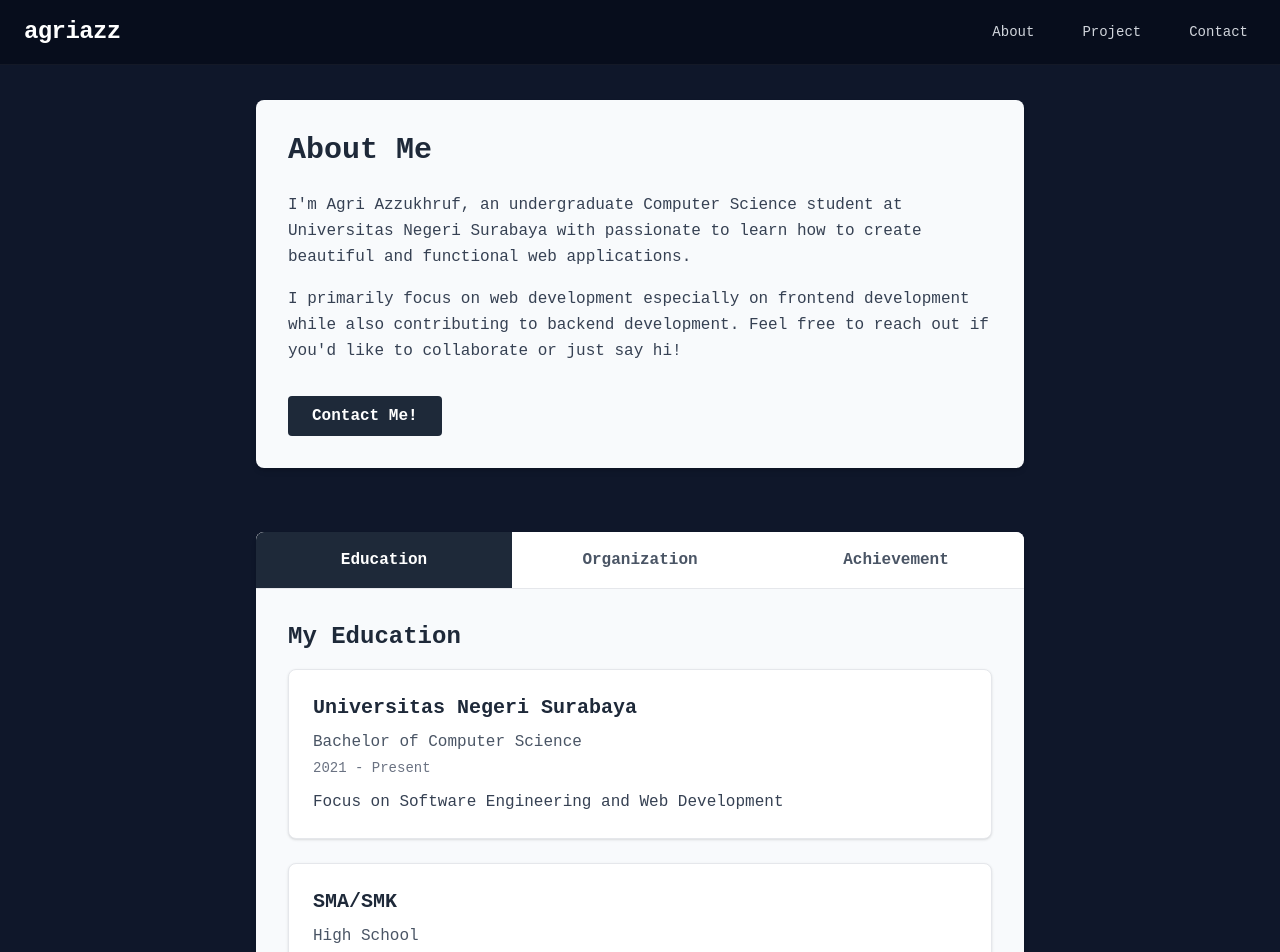
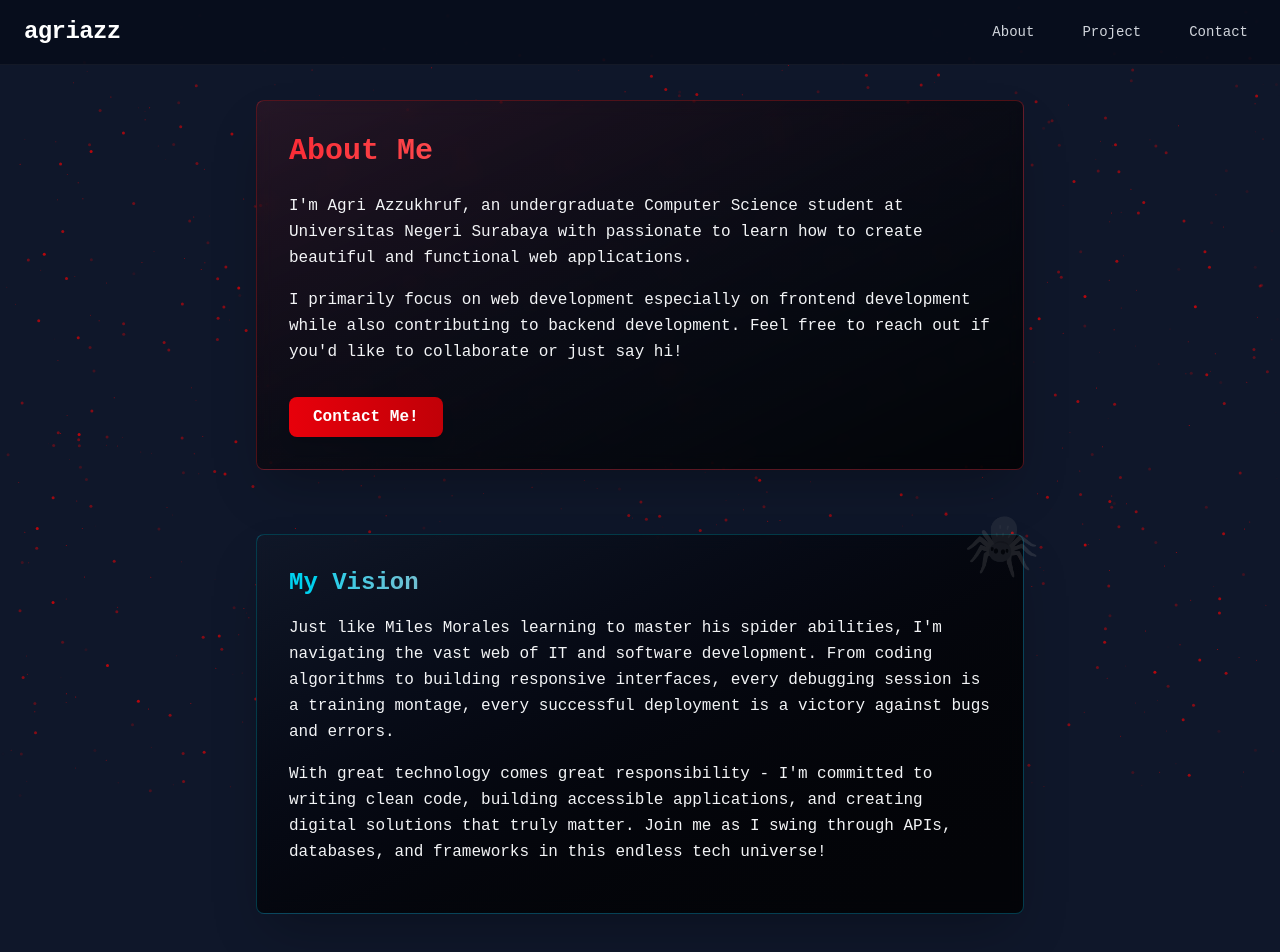
Before and after one commit to halcyonoidd/GriazZ, a SvelteKit app: page /about in a window 1280 px wide. Shown: the top 952 px of the page. Built offline with nearby package versions, Linux system fonts and the light colour scheme.

Commit message:
(update about page and bg)

```diff
--- a/src/lib/assets/JSON/education.json
+++ b/src/lib/assets/JSON/education.json
@@ -2,13 +2,19 @@
     {
         "institution": "Universitas Negeri Surabaya",
         "degree": "Bachelor of Computer Science",
-        "period": "2021 - Present",
-        "description": "Focus on Software Engineering and Web Development"
+        "period": "2024 - Present",
+        "description": "Focusing on software development, data structures, algorithms, and programming through academic projects."
     },
     {
-        "institution": "SMA/SMK",
-        "degree": "High School",
+        "institution": "SMA Negeri 6 Tangerang",
+        "degree": "High School (Science Major)",
+        "period": "2021 - 2024",
+        "description": "High school graduate with a Science (MIPA) background, building a strong foundation in mathematics and logical thinking."
+    },
+    {
+        "institution": "Pesantren Tahfidz Daarul Qur'an",
+        "degree": "Junior High School",
         "period": "2018 - 2021",
-        "description": "Science/Technology Major"
+        "description": "Junior high school graduate from a Tahfidz Islamic boarding school with strong discipline and structured thinking."
     }
 ]
--- a/src/lib/assets/JSON/organization.json
+++ b/src/lib/assets/JSON/organization.json
@@ -1,14 +1,14 @@
 [
     {
-        "name": "Computer Science Student Association",
-        "role": "Member",
-        "period": "2021 - Present",
-        "description": "Participated in various tech events and workshops"
+        "name": "AIESEC - Surabaya",
+        "role": "Talent Member",
+        "period": "2024 - 2025",
+        "description": "Participating in global youth leadership development programs and international internships."
     },
     {
-        "name": "Web Development Community",
-        "role": "Active Member",
-        "period": "2022 - Present",
-        "description": "Collaborative learning and project development"
+        "name": "Scouting Organization - SMA Negeri 6 Tangerang",
+        "role": "Vice President",
+        "period": "2023 - 2024",
+        "description": "Led activities and managed events for the school's scouting organization"
     }
 ]
--- /dev/null
+++ b/src/lib/assets/components/Particles.svelte
@@ -0,0 +1,206 @@
+<script lang="ts">
+  import { onMount } from "svelte";
+
+  export let className: string = "";
+  export let quantity: number = 100;
+  export let staticity: number = 50;
+  export let ease: number = 50;
+  export let size: number = 0.4;
+  export let refresh: boolean = true;
+  export let color: string = "#ffffff";
+  export let vx: number = 0;
+  export let vy: number = 0;
+
+  let canvasRef: HTMLCanvasElement;
+  let canvasContainerRef: HTMLDivElement;
+  let context: CanvasRenderingContext2D | null = null;
+  let circles: any[] = [];
+  let mouse = { x: 0, y: 0 };
+  let canvasSize = { w: 0, h: 0 };
+  const dpr = typeof window !== "undefined" ? window.devicePixelRatio : 1;
+
+  function hexToRgb(hex: string): number[] {
+    hex = hex.replace("#", "");
+
+    if (hex.length === 3) {
+      hex = hex
+        .split("")
+        .map((char) => char + char)
+        .join("");
+    }
+
+    const hexInt = parseInt(hex, 16);
+    const red = (hexInt >> 16) & 255;
+    const green = (hexInt >> 8) & 255;
+    const blue = hexInt & 255;
+    return [red, green, blue];
+  }
+
+  const rgb = hexToRgb(color);
+
+  function circleParams() {
+    const x = Math.floor(Math.random() * canvasSize.w);
+    const y = Math.floor(Math.random() * canvasSize.h);
+    const translateX = 0;
+    const translateY = 0;
+    const pSize = Math.floor(Math.random() * 2) + size;
+    const alpha = 0;
+    const targetAlpha = parseFloat((Math.random() * 0.6 + 0.1).toFixed(1));
+    const dx = (Math.random() - 0.5) * 0.1;
+    const dy = (Math.random() - 0.5) * 0.1;
+    const magnetism = 0.1 + Math.random() * 4;
+    return {
+      x,
+      y,
+      translateX,
+      translateY,
+      size: pSize,
+      alpha,
+      targetAlpha,
+      dx,
+      dy,
+      magnetism,
+    };
+  }
+
+  function resizeCanvas() {
+    if (canvasContainerRef && canvasRef && context) {
+      circles.length = 0;
+      canvasSize.w = canvasContainerRef.offsetWidth;
+      canvasSize.h = canvasContainerRef.offsetHeight;
+      canvasRef.width = canvasSize.w * dpr;
+      canvasRef.height = canvasSize.h * dpr;
+      canvasRef.style.width = `${canvasSize.w}px`;
+      canvasRef.style.height = `${canvasSize.h}px`;
+      context.scale(dpr, dpr);
+    }
+  }
+
+  function clearContext() {
+    if (context) {
+      context.clearRect(0, 0, canvasSize.w, canvasSize.h);
+    }
+  }
+
+  function drawCircle(circle: any, update = false) {
+    if (context) {
+      const { x, y, translateX, translateY, size, alpha } = circle;
+      context.translate(translateX, translateY);
+      context.beginPath();
+      context.arc(x, y, size, 0, 2 * Math.PI);
+      context.fillStyle = `rgba(${rgb.join(", ")}, ${alpha})`;
+      context.fill();
+      context.setTransform(dpr, 0, 0, dpr, 0, 0);
+
+      if (!update) {
+        circles.push(circle);
+      }
+    }
+  }
+
+  function drawParticles() {
+    clearContext();
+    for (let i = 0; i < quantity; i++) {
+      const circle = circleParams();
+      drawCircle(circle);
+    }
+  }
+
+  function remapValue(value:any, start1: number, end1: number, start2: number, end2: number) {
+    let remapped =
+      ((value - start1) * (end2 - start2)) / (end1 - start1) + start2;
+    return remapped > 0 ? remapped : 0;
+  }
+
+  function animate() {
+    clearContext();
+    circles.forEach((circle, i) => {
+      const edge = [
+        circle.x + circle.translateX - circle.size,
+        canvasSize.w - circle.x - circle.translateX - circle.size,
+        circle.y + circle.translateY - circle.size,
+        canvasSize.h - circle.y - circle.translateY - circle.size,
+      ];
+      const closestEdge = edge.reduce((a, b) => Math.min(a, b));
+      const remapClosestEdge = parseFloat(
+        remapValue(closestEdge, 0, 20, 0, 1).toFixed(2)
+      );
+      if (remapClosestEdge > 1) {
+        circle.alpha += 0.02;
+        if (circle.alpha > circle.targetAlpha) {
+          circle.alpha = circle.targetAlpha;
+        }
+      } else {
+        circle.alpha = circle.targetAlpha * remapClosestEdge;
+      }
+      circle.x += circle.dx + vx;
+      circle.y += circle.dy + vy;
+      circle.translateX +=
+        (mouse.x / (staticity / circle.magnetism) - circle.translateX) / ease;
+      circle.translateY +=
+        (mouse.y / (staticity / circle.magnetism) - circle.translateY) / ease;
+
+      drawCircle(circle, true);
+
+      if (
+        circle.x < -circle.size ||
+        circle.x > canvasSize.w + circle.size ||
+        circle.y < -circle.size ||
+        circle.y > canvasSize.h + circle.size
+      ) {
+        circles.splice(i, 1);
+        const newCircle = circleParams();
+        drawCircle(newCircle);
+      }
+    });
+    window.requestAnimationFrame(animate);
+  }
+
+  function onMouseMove(event: MouseEvent) {
+    if (canvasRef) {
+      let rect = canvasRef.getBoundingClientRect();
+      let { w, h } = canvasSize;
+      let x = event.clientX - rect.left - w / 2;
+      let y = event.clientY - rect.top - h / 2;
+      let inside = x < w / 2 && x > -w / 2 && y < h / 2 && y > -h / 2;
+      if (inside) {
+        mouse.x = x;
+        mouse.y = y;
+      }
+    }
+  }
+
+  onMount(() => {
+    if (canvasRef) {
+      context = canvasRef.getContext("2d");
+      resizeCanvas();
+      animate();
+      window.addEventListener("resize", resizeCanvas);
+      window.addEventListener("mousemove", onMouseMove);
+    }
+
+    return () => {
+      window.removeEventListener("resize", resizeCanvas);
+      window.removeEventListener("mousemove", onMouseMove);
+    };
+  });
+
+  $: {
+    if (canvasRef) {
+      drawParticles();
+      //   animate();
+    }
+  }
+  //   Building Stage
+</script>
+
+<div class={className} bind:this={canvasContainerRef} aria-hidden="true">
+  <canvas bind:this={canvasRef} class="size-full"></canvas>
+</div>
+
+<style>
+  .size-full {
+    width: 100%;
+    height: 100%;
+  }
+</style>
--- a/src/routes/+layout.svelte
+++ b/src/routes/+layout.svelte
@@ -1,6 +1,7 @@
 <script lang="ts">
 	import favicon from '$lib/assets/favicon.svg';
 	import '../app.css';
+    import Particles from '$lib/assets/components/Particles.svelte';
 
 	let { children } = $props();
 </script>
@@ -35,9 +36,14 @@
     </nav>
 </div>
 
+
+
 <main class="flex-1">
-		{@render children()}
+    <Particles className="fixed inset-0 -z-10 pointer-events-none" quantity={1000} staticity={70} ease={30} size={0.5} color="#ff0000" vx={0.02} vy={0.02} />
+    {@render children()}
 </main>
+
+<hr/>
 
 <footer class="mt-4 p-4 text-center">
 		<p>&copy; 2025 agriazz</p>
--- a/src/routes/about/+page.svelte
+++ b/src/routes/about/+page.svelte
@@ -11,39 +11,49 @@
 </script>
 
 <section class="py-25 px-4">
-
-    <div id="dataSection" class="colorscheme-light max-w-3xl mx-auto mb-16 p-8 bg-slate-50 rounded-lg shadow-md">
-        <h2 class="text-3xl font-bold mb-6 text-gray-800">About Me</h2>
-        <p class="text-gray-700 mb-4 leading-relaxed">
+    <div id="dataSection" class="max-w-3xl mx-auto mb-16 p-8 bg-gradient-to-br from-red-900/20 to-black/80 backdrop-blur-sm rounded-lg shadow-2xl border border-red-500/30 relative z-10">
+        <h2 class="text-3xl font-bold mb-6 text-transparent bg-clip-text bg-gradient-to-r from-red-500 via-red-400 to-cyan-400">About Me</h2>
+        <p class="text-gray-100 mb-4 leading-relaxed">
             I'm Agri Azzukhruf, an undergraduate Computer Science student at Universitas Negeri Surabaya with passionate to learn how to create beautiful and functional web applications.
         </p>
-        <p class="text-gray-700 mb-8 leading-relaxed">
+        <p class="text-gray-100 mb-8 leading-relaxed">
             I primarily focus on web development especially on frontend development while also contributing to backend development. Feel free to reach out if you'd like to collaborate or just say hi!
         </p>
         <div>
-            <a href="/contact" class="inline-block px-6 py-2 bg-gray-800 text-white rounded hover:bg-red-500 transition-colors duration-300 font-semibold">
+            <a href="/contact" class="inline-block px-6 py-2 bg-gradient-to-r from-red-600 to-red-700 text-white rounded-lg hover:from-cyan-500 hover:to-cyan-600 transition-all duration-300 font-semibold shadow-lg hover:shadow-cyan-500/50 hover:scale-105 transform">
                 Contact Me!
             </a>
         </div>
     </div>
 
-    <div id="journeySection" class="colorscheme-light max-w-3xl mx-auto bg-slate-50 rounded-lg shadow-md overflow-hidden">
-        <nav class="flex border-b border-gray-200 bg-white">
+    <div id="vision" class="max-w-3xl mx-auto mb-16 p-8 bg-gradient-to-br from-gray-900/80 to-black/80 backdrop-blur-sm rounded-lg shadow-2xl border border-cyan-500/30 relative z-10 group">
+        <div class="absolute -top-4 -right-4 text-6xl opacity-20 group-hover:opacity-40 transition-opacity duration-300">🕷️</div>
+        <h3 class="text-2xl font-bold mb-4 text-transparent bg-clip-text bg-gradient-to-r from-cyan-400 to-red-500">My Vision</h3>
+        <p class="text-gray-100 mb-4 leading-relaxed">
+            Just like Miles Morales learning to master his spider abilities, I'm navigating the vast web of IT and software development. From coding algorithms to building responsive interfaces, every debugging session is a training montage, every successful deployment is a victory against bugs and errors.
+        </p>
+        <p class="text-gray-100 mb-4 leading-relaxed">
+            With great technology comes great responsibility - I'm committed to writing clean code, building accessible applications, and creating digital solutions that truly matter. Join me as I swing through APIs, databases, and frameworks in this endless tech universe!
+        </p>
+    </div>
+
+    <div id="journeySection" class="max-w-3xl mx-auto bg-gradient-to-b from-gray-900/80 to-black/80 backdrop-blur-sm rounded-lg shadow-2xl overflow-hidden border border-gray-700/50 relative z-10">
+        <nav class="flex border-b-2 border-red-600/50 bg-black/50">
             <button
                 on:click={() => changeTab('education')}
-                class="flex-1 px-6 py-4 text-center font-semibold transition-all duration-300 {activeTab === 'education' ? 'bg-gray-800 text-white' : 'text-gray-600 hover:bg-gray-100'}"
+                class="flex-1 px-6 py-4 text-center font-semibold transition-all duration-300 {activeTab === 'education' ? 'bg-gradient-to-r from-red-600 to-red-700 text-white' : 'text-gray-300 hover:text-cyan-400 hover:bg-gray-800/50'}"
             >
                 Education
             </button>
             <button
                 on:click={() => changeTab('organization')}
-                class="flex-1 px-6 py-4 text-center font-semibold transition-all duration-300 {activeTab === 'organization' ? 'bg-gray-800 text-white' : 'text-gray-600 hover:bg-gray-100'}"
+                class="flex-1 px-6 py-4 text-center font-semibold transition-all duration-300 {activeTab === 'organization' ? 'bg-gradient-to-r from-red-600 to-red-700 text-white' : 'text-gray-300 hover:text-cyan-400 hover:bg-gray-800/50'}"
             >
                 Organization
             </button>
             <button
                 on:click={() => changeTab('achievement')}
-                class="flex-1 px-6 py-4 text-center font-semibold transition-all duration-300 {activeTab === 'achievement' ? 'bg-gray-800 text-white' : 'text-gray-600 hover:bg-gray-100'}"
+                class="flex-1 px-6 py-4 text-center font-semibold transition-all duration-300 {activeTab === 'achievement' ? 'bg-gradient-to-r from-red-600 to-red-700 text-white' : 'text-gray-300 hover:text-cyan-400 hover:bg-gray-800/50'}"
             >
                 Achievement
             </button>
@@ -52,13 +62,13 @@
         <div class="p-8">
             {#if activeTab === 'education'}
                 <div class="space-y-6">
-                    <h3 class="text-2xl font-bold text-gray-800 mb-4">My Education</h3>
+                    <h3 class="text-2xl font-bold text-transparent bg-clip-text bg-gradient-to-r from-red-500 to-cyan-400 mb-4">My Education</h3>
                     {#each educationData as edu}
-                        <div class="bg-white p-6 rounded-lg shadow-sm border border-gray-200">
-                            <h4 class="text-xl font-semibold text-gray-800 mb-2">{edu.institution}</h4>
-                            <p class="text-gray-600 font-medium mb-1">{edu.degree}</p>
-                            <p class="text-sm text-gray-500 mb-3">{edu.period}</p>
-                            <p class="text-gray-700">{edu.description}</p>
+                        <div class="bg-gray-800/40 p-6 rounded-lg shadow-lg border border-red-500/20 hover:border-cyan-400/40 transition-all duration-300 hover:shadow-red-500/20">
+                            <h4 class="text-xl font-semibold text-gray-100 mb-2">{edu.institution}</h4>
+                            <p class="text-red-400 font-medium mb-1">{edu.degree}</p>
+                            <p class="text-sm text-cyan-400 mb-3">{edu.period}</p>
+                            <p class="text-gray-300">{edu.description}</p>
                         </div>
                     {/each}
                 </div>
@@ -66,13 +76,13 @@
 
             {#if activeTab === 'organization'}
                 <div class="space-y-6">
-                    <h3 class="text-2xl font-bold text-gray-800 mb-4">My Organizations</h3>
+                    <h3 class="text-2xl font-bold text-transparent bg-clip-text bg-gradient-to-r from-red-500 to-cyan-400 mb-4">My Organizations</h3>
                     {#each organizationData as org}
-                        <div class="bg-white p-6 rounded-lg shadow-sm border border-gray-200">
-                            <h4 class="text-xl font-semibold text-gray-800 mb-2">{org.name}</h4>
-                            <p class="text-gray-600 font-medium mb-1">{org.role}</p>
-                            <p class="text-sm text-gray-500 mb-3">{org.period}</p>
-                            <p class="text-gray-700">{org.description}</p>
+                        <div class="bg-gray-800/40 p-6 rounded-lg shadow-lg border border-red-500/20 hover:border-cyan-400/40 transition-all duration-300 hover:shadow-red-500/20">
+                            <h4 class="text-xl font-semibold text-gray-100 mb-2">{org.name}</h4>
+                            <p class="text-red-400 font-medium mb-1">{org.role}</p>
+                            <p class="text-sm text-cyan-400 mb-3">{org.period}</p>
+                            <p class="text-gray-300">{org.description}</p>
                         </div>
                     {/each}
                 </div>
@@ -80,13 +90,13 @@
 
             {#if activeTab === 'achievement'}
                 <div class="space-y-6">
-                    <h3 class="text-2xl font-bold text-gray-800 mb-4">My Achievements</h3>
+                    <h3 class="text-2xl font-bold text-transparent bg-clip-text bg-gradient-to-r from-red-500 to-cyan-400 mb-4">My Achievements</h3>
                     {#each achievementData as achievement}
-                        <div class="bg-white p-6 rounded-lg shadow-sm border border-gray-200">
-                            <h4 class="text-xl font-semibold text-gray-800 mb-2">{achievement.title}</h4>
-                            <p class="text-gray-600 font-medium mb-1">{achievement.category}</p>
-                            <p class="text-sm text-gray-500 mb-3">{achievement.date}</p>
-                            <p class="text-gray-700">{achievement.description}</p>
+                        <div class="bg-gray-800/40 p-6 rounded-lg shadow-lg border border-red-500/20 hover:border-cyan-400/40 transition-all duration-300 hover:shadow-red-500/20">
+                            <h4 class="text-xl font-semibold text-gray-100 mb-2">{achievement.title}</h4>
+                            <p class="text-red-400 font-medium mb-1">{achievement.category}</p>
+                            <p class="text-sm text-cyan-400 mb-3">{achievement.date}</p>
+                            <p class="text-gray-300">{achievement.description}</p>
                         </div>
                     {/each}
                 </div>
--- a/tsconfig.json
+++ b/tsconfig.json
@@ -1,5 +1,5 @@
 {
-	"extends": "./.svelte-kit/tsconfig.json",
+	"extends": "@sveltejs/kit/tsconfig.json",
 	"compilerOptions": {
 		"rewriteRelativeImportExtensions": true,
 		"allowJs": true,
```
Also changed, not shown: src/lib/assets/JSON/achievement.json (+7 -7 lines), src/routes/+page.svelte (+17 -17 lines).
